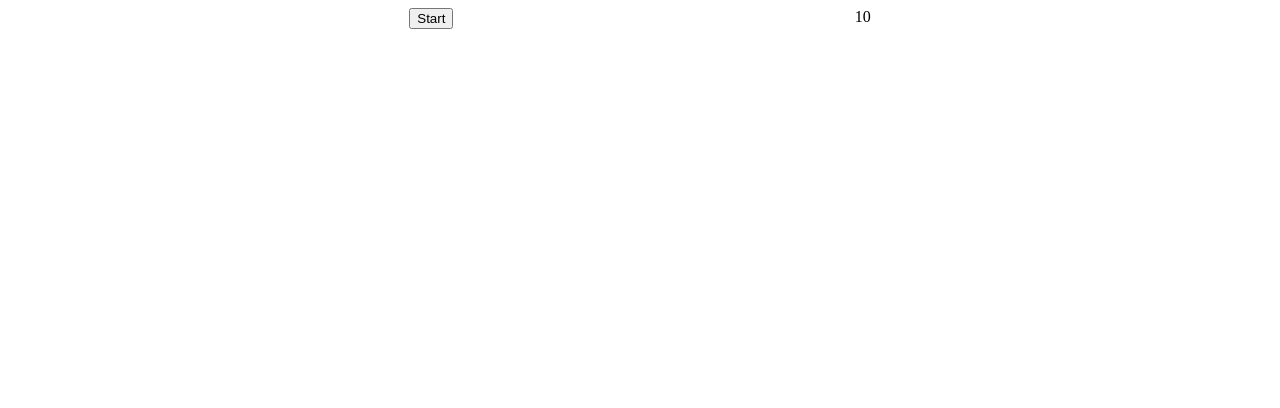
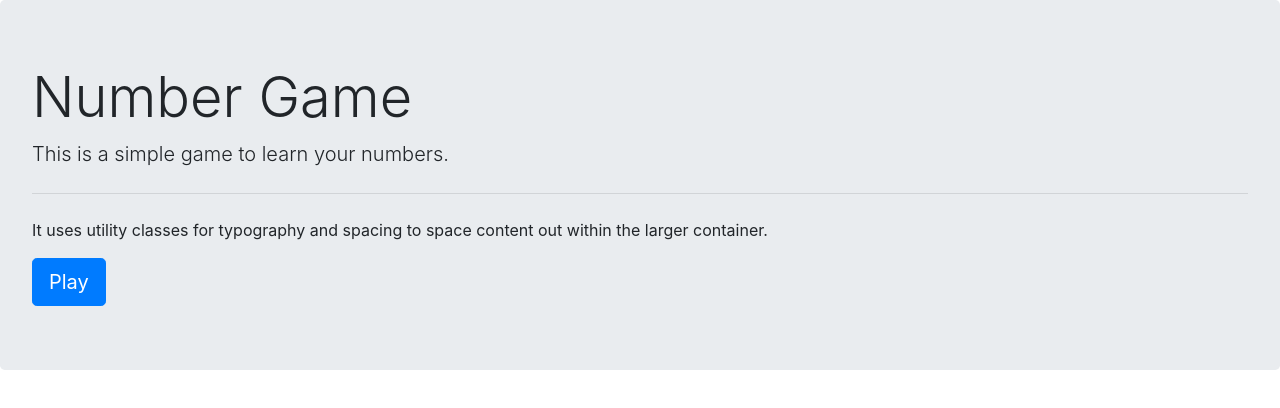
Before and after one commit to shook001/base-number-game, a plain HTML site: page index.html in a window 1280 px wide. Drawn offline with nearby package versions, Linux system fonts and the light colour scheme.

Commit message:
number game

```diff
--- a/index.html
+++ b/index.html
@@ -6,15 +6,23 @@
     <meta http-equiv="X-UA-Compatible" content="ie=edge">
     <title>Number Game</title>
     <link rel="stylesheet" href="css/styles.css">
+    <link rel="stylesheet" href="https://stackpath.bootstrapcdn.com/bootstrap/4.1.3/css/bootstrap.min.css" integrity="sha384-MCw98/SFnGE8fJT3GXwEOngsV7Zt27NXFoaoApmYm81iuXoPkFOJwJ8ERdknLPMO" crossorigin="anonymous">
 </head>
 <body onload="setTimeLimit()">
-    <header>
-        <button id="play" onclick="play(this)">Start</button>
-        <div id="timer"></div>
-    </header>
+
     <main id="playingField">
+            <div class="jumbotron">
+                    <h1 class="display-4">Number Game</h1>
+                    <p class="lead">This is a simple game to learn your numbers.</p>
+                    <hr class="my-4">
+                    <p>It uses utility classes for typography and spacing to space content out within the larger container.</p>
+                    <a class="btn btn-primary btn-lg" href="#" role="button">Play</a>
+                  </div>
 
     </main>
+    <script src="https://code.jquery.com/jquery-3.3.1.slim.min.js" integrity="sha384-q8i/X+965DzO0rT7abK41JStQIAqVgRVzpbzo5smXKp4YfRvH+8abtTE1Pi6jizo" crossorigin="anonymous"></script>
+    <script src="https://cdnjs.cloudflare.com/ajax/libs/popper.js/1.14.3/umd/popper.min.js" integrity="sha384-ZMP7rVo3mIykV+2+9J3UJ46jBk0WLaUAdn689aCwoqbBJiSnjAK/l8WvCWPIPm49" crossorigin="anonymous"></script>
+    <script src="https://stackpath.bootstrapcdn.com/bootstrap/4.1.3/js/bootstrap.min.js" integrity="sha384-ChfqqxuZUCnJSK3+MXmPNIyE6ZbWh2IMqE241rYiqJxyMiZ6OW/JmZQ5stwEULTy" crossorigin="anonymous"></script>
     <script src="js/scripts.js"></script>
 </body>
 </html>
```
